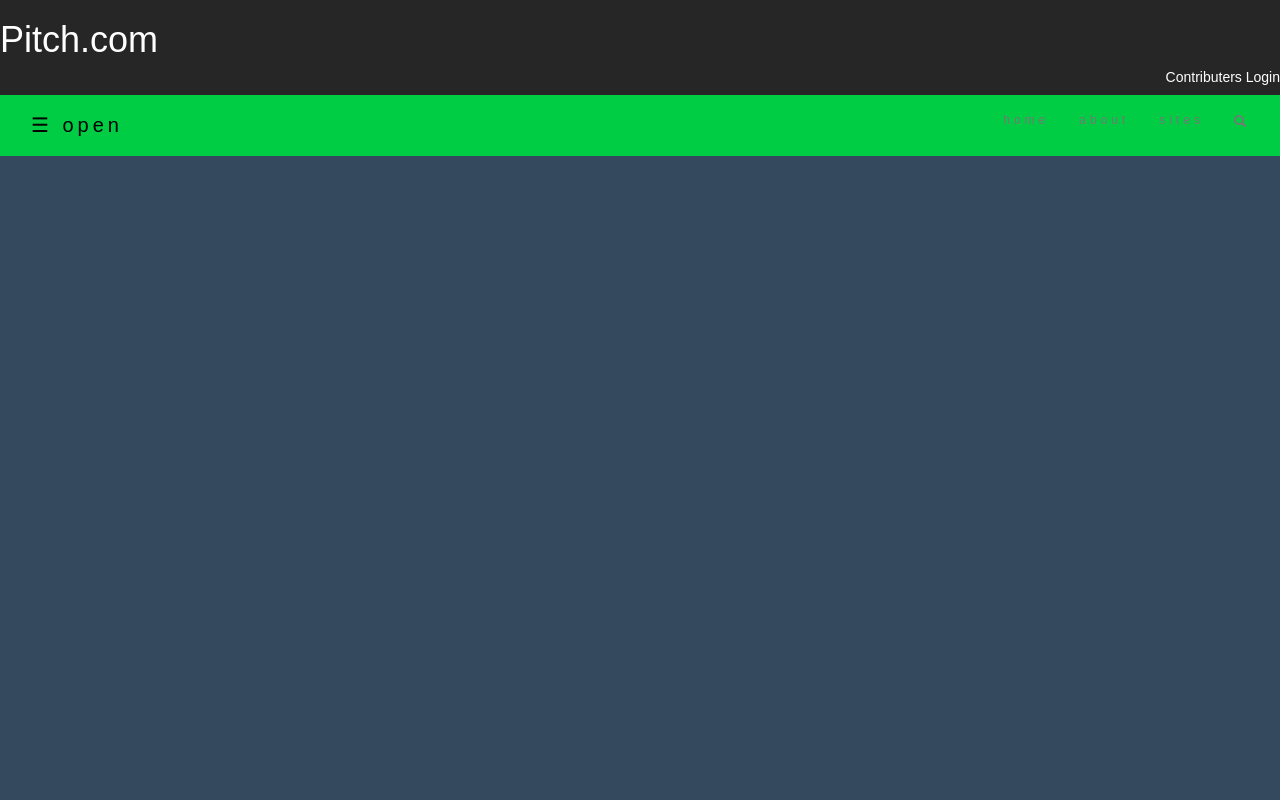
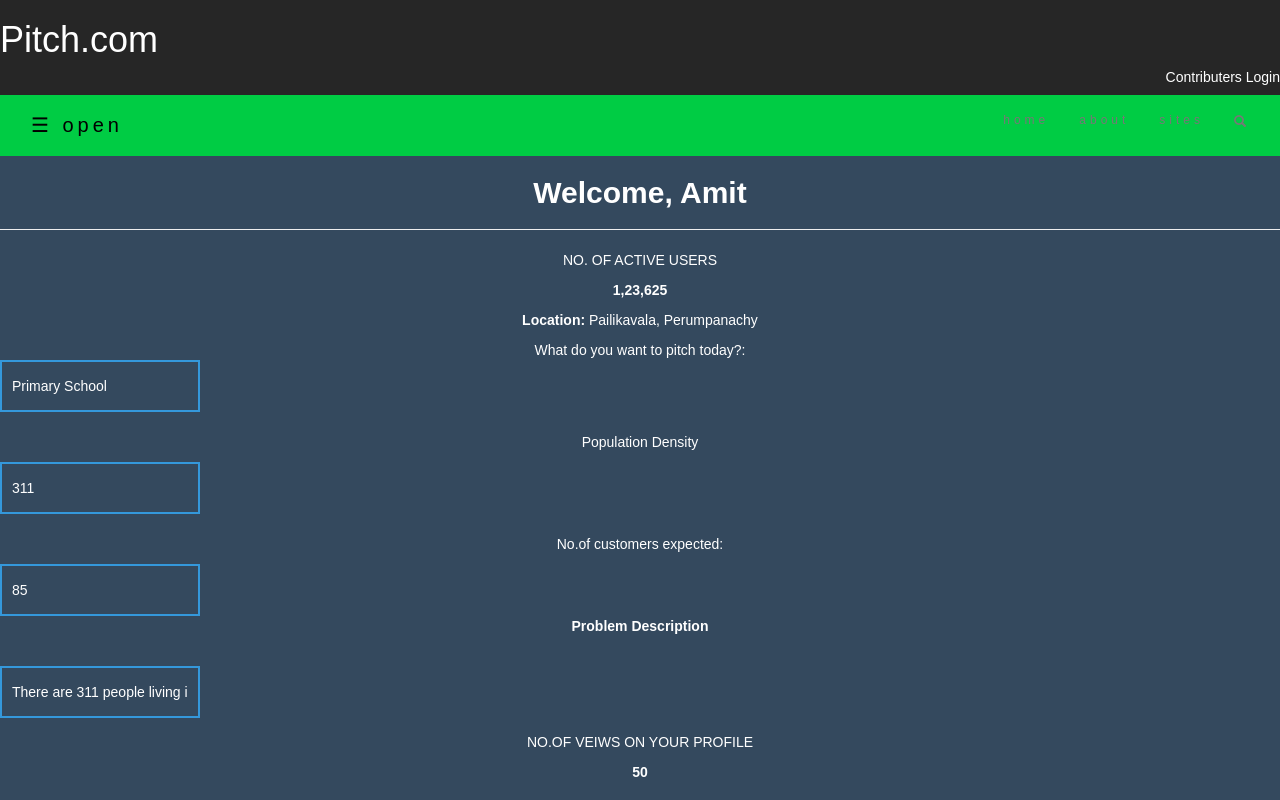
Before and after one commit to gloria2000/pitch, a plain HTML site: page cont.html in a window 1280 px wide. Drawn offline with nearby package versions, Linux system fonts and the light colour scheme; a web font is replaced by a local one.

Commit message:
update cont.html

```diff
--- a/cont.html
+++ b/cont.html
@@ -7,6 +7,13 @@
 <link href='https://fonts.googleapis.com/css?family=Allerta Stencil' rel='stylesheet'>
 
 <style>
+.desc{
+  width: 100vw;
+  text-align: center;
+  resize: both;
+
+
+}
 
 body{
 margin: 0;
@@ -80,7 +87,7 @@ margin: 0;
   color: white;
   text-transform: uppercase;
   font-weight: 500;
-  margin-left: 40px;
+  margin-left: 100px;
 }
 .box input[type = "text"],.box list{
   border:0;
@@ -332,6 +339,7 @@ span.psw {
   padding-top: 16px;
 }
 
+
 /* Change styles for span and cancel button on extra small screens */
 @media screen and (max-width: 300px) {
   span.psw {
@@ -447,6 +455,7 @@ span.psw {
   padding: 16px;
 }
 
+
 @media screen and (max-height: 450px) {
   .sidenav {padding-top: 15px;}
   .sidenav a {font-size: 18px;}
@@ -514,7 +523,7 @@ function closeNav() {
             </div>
           <div class="collapse navbar-collapse" id="menu" style="color:white;">
                <ul class="nav navbar-nav navbar-right">
-                <li> <a href="s.html"> home </a> </li>
+                <li> <a href="pindex.html"> home </a> </li>
                 <li> <a href='#about'> about</a> </li>
                 <li> <a href='ritmaintenance.html#site'> sites </a> </li>
                  <!--li class="dropdown">
@@ -546,7 +555,30 @@ function closeNav() {
   <a href="#">Views</a>
   <a href="#">Settings</a>
 </div>
+<font color="white">
+<h2 align="center"> <b>Welcome, Amit </b> </h2>
 
-<class="gyphicon gyphicon-user" lo>
+
+<hr>
+<p align="center">NO. OF ACTIVE USERS</P>
+<p align="center"><b>1,23,625</b></P>
+<center>
+<form class="box" align="center" action="/action_page.php">
+<p align="center"><B>Location:</B> Pailikavala, Perumpanachy</p>
+  What do you want to pitch today?:<br>
+  <input type="text" name="ideas" value="Primary School">
+  <br>
+
+<p align="center">Population Density</p>
+<input type="text" name="ideas" value="311"><br>
+<p align="center" > No.of customers expected: </p>
+<input type="text" name= "ideas" value="85">
+<p align="center" ><B>Problem Description</B></p><br>
+<input class="desc" type="text" name="ideas" value="There are 311 people living in our locality( area 50acres of land) comprising of 85 children in the age group of  4 to 8.They have to travel far with their parents to go to school.">
+</center>
+<p align="center"  >NO.OF VEIWS ON YOUR PROFILE</p>
+<p align="center"><b>50</b> </p>
+
+
 </body>
 </html>
```
